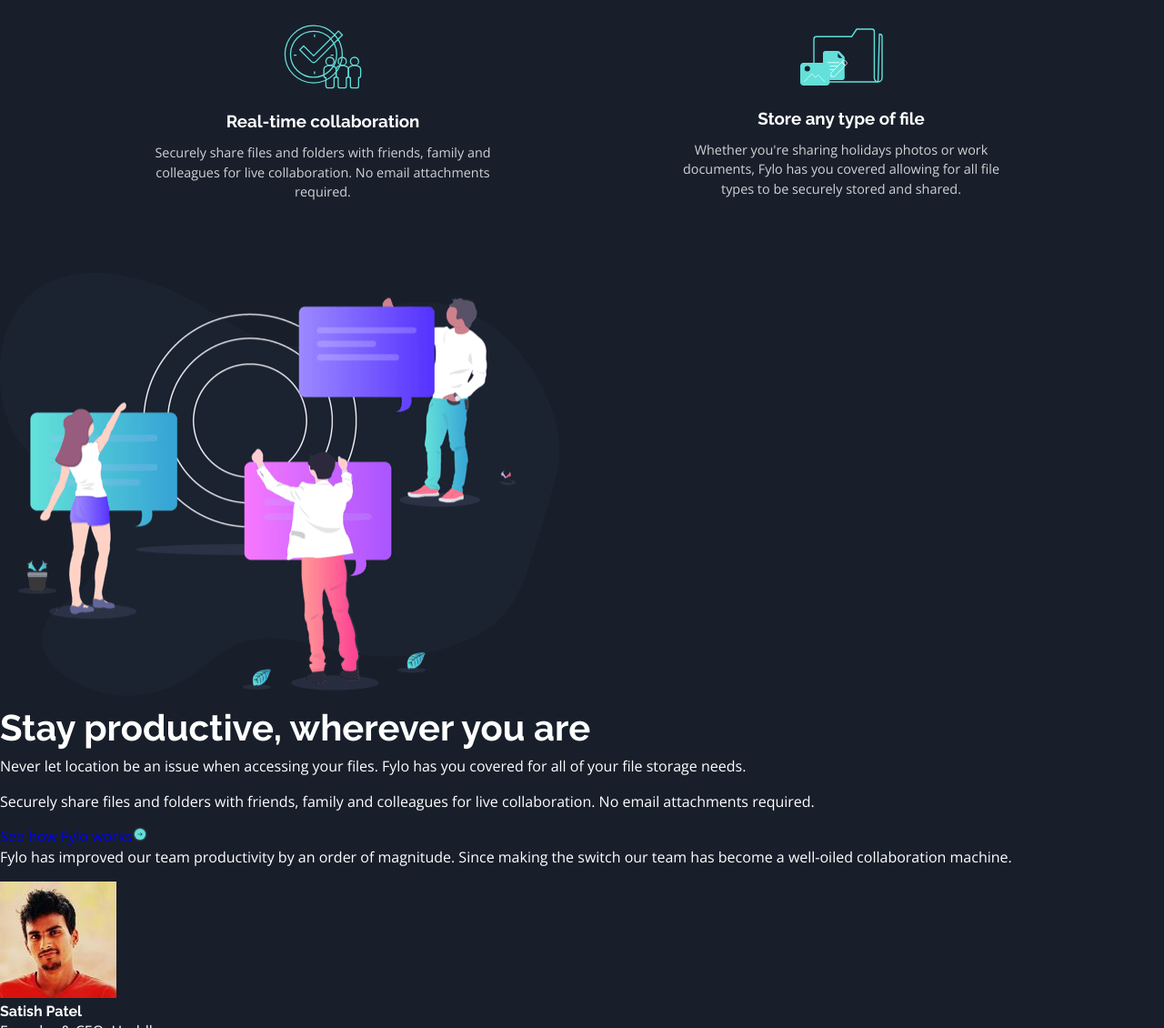
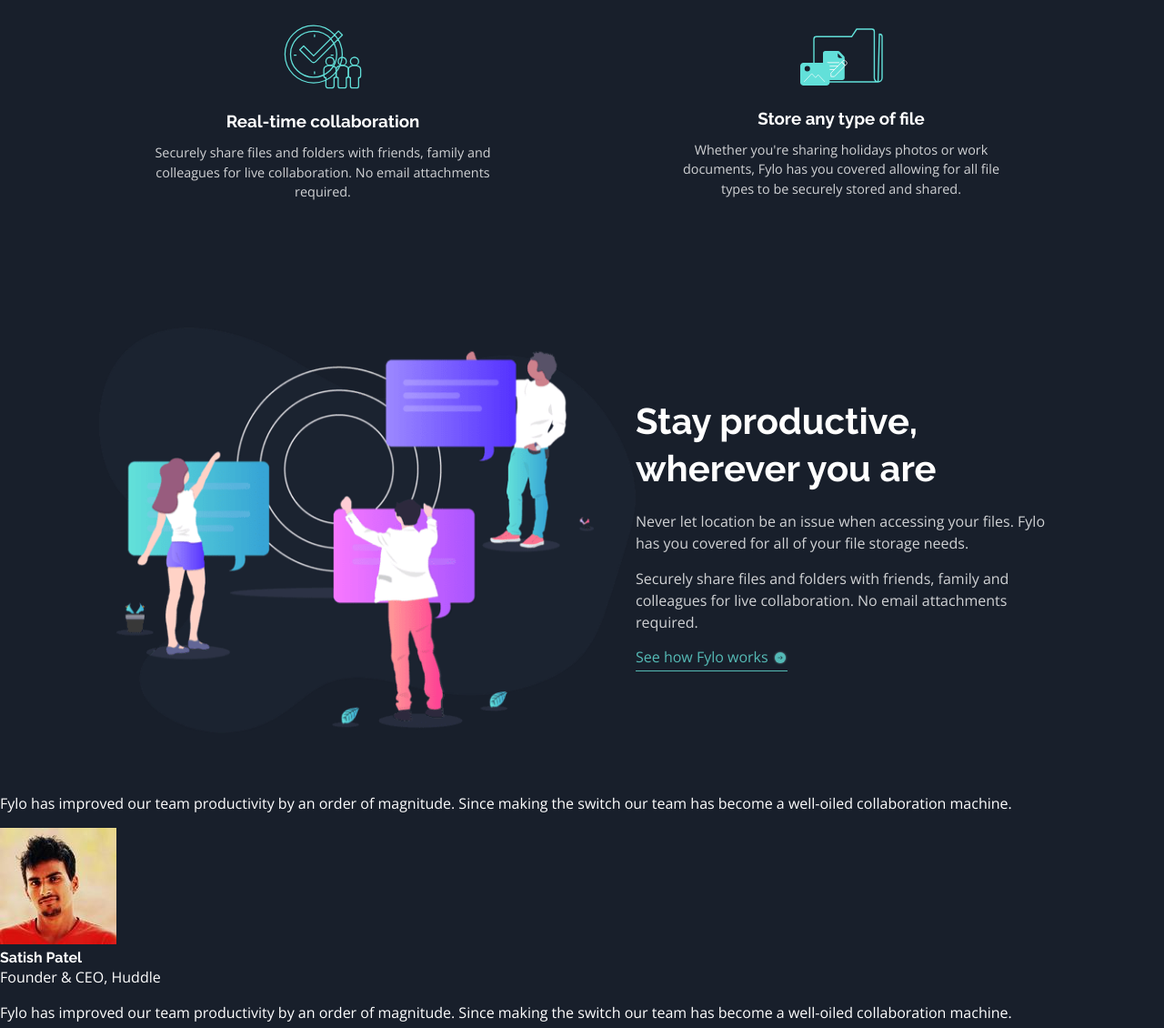
Before and after one commit to hannaharnett/fylo-landing-page, a plain HTML site: page index.html in a window 1280 px wide. Shown: the part 1730-2860 px from the top of the page at 91% size. Drawn offline with nearby package versions, Linux system fonts and the light colour scheme.

Commit message:
Add style half-image-half-text

```diff
--- a/style.css
+++ b/style.css
@@ -128,3 +128,48 @@
   max-width: 370px;
   opacity: 0.8;
 }
+
+/* Half image half text section */
+
+.half-image-half-text {
+  display: flex;
+  justify-content: center;
+  align-items: center;
+  padding: 60px 50px;
+}
+
+.half-image {
+  flex-basis: 50%;
+}
+
+.half-image img {
+  width: 100%;
+  max-width: 600px;
+}
+
+.half-text {
+  flex-basis: 40%;
+}
+
+.half-text h1 {
+  max-width: 400px;
+  line-height: 1.3;
+  padding-bottom: 20px;
+}
+
+.half-text p {
+  max-width: 550px;
+  opacity: 0.8;
+}
+
+.half-text a {
+  color: #65E2D9;
+  border-bottom: 1px solid #65E2D9;
+  padding-bottom: 4px;
+  opacity: 0.8;
+}
+
+.half-text a img {
+  vertical-align: middle;
+  padding: 0 0 2px 5px;
+}
```
